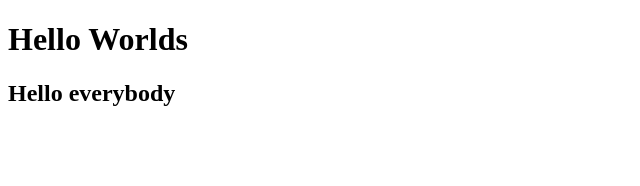
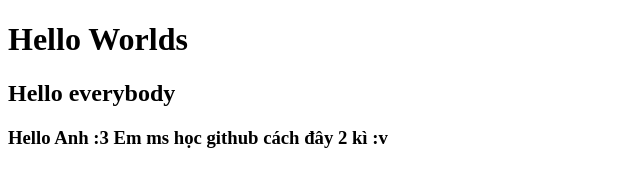
Before and after one commit to TienTruong209/DemoGit, a plain HTML site: page demo.html in a window 1280 px wide. Shown: the whole page, without its empty margins (0-640 px from the left). Drawn offline with Linux system fonts and the light colour scheme.

Commit message:
Hello Anh Tien, em dc len Tivi roi

```diff
--- a/demo.html
+++ b/demo.html
@@ -7,5 +7,6 @@
 <body>
   <h1>Hello Worlds</h1>
     <h2>Hello everybody</h2>
+      <h3>Hello Anh :3 Em ms học github cách đây 2 kì :v</h3>
 </body>
 </html>
```
